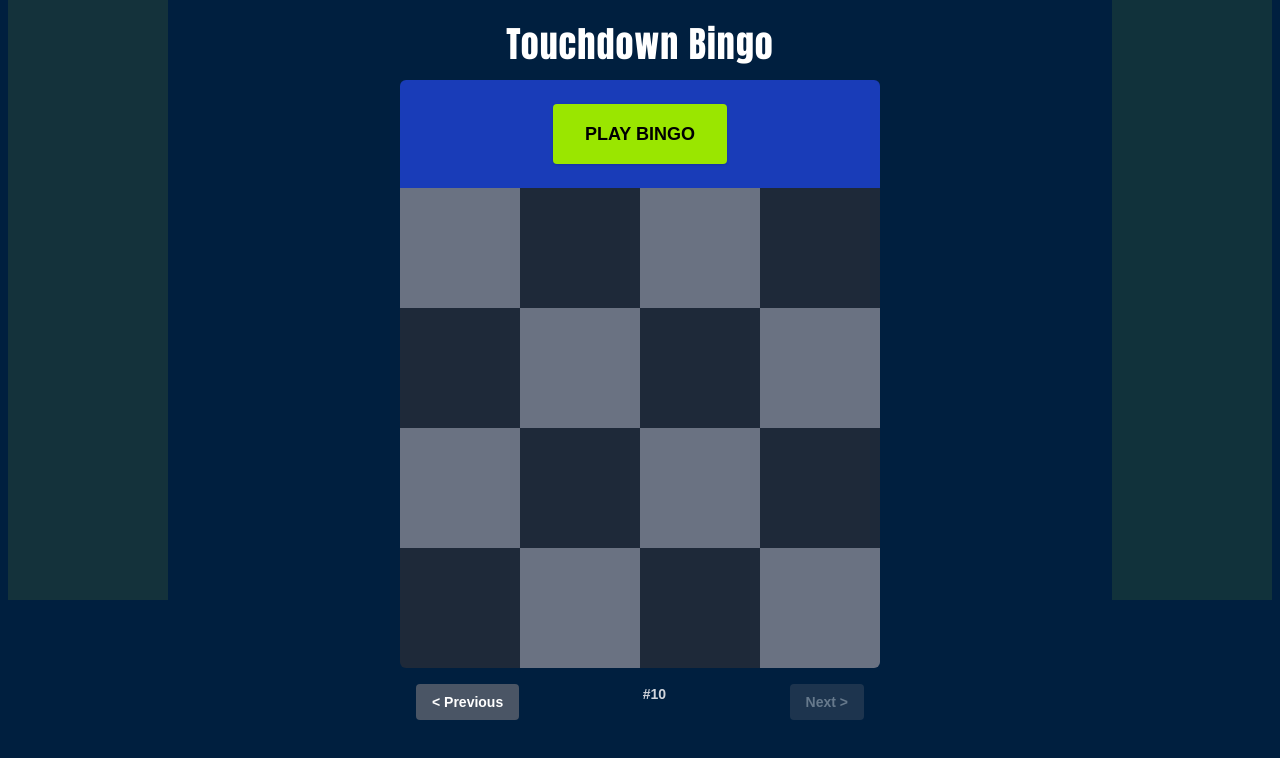
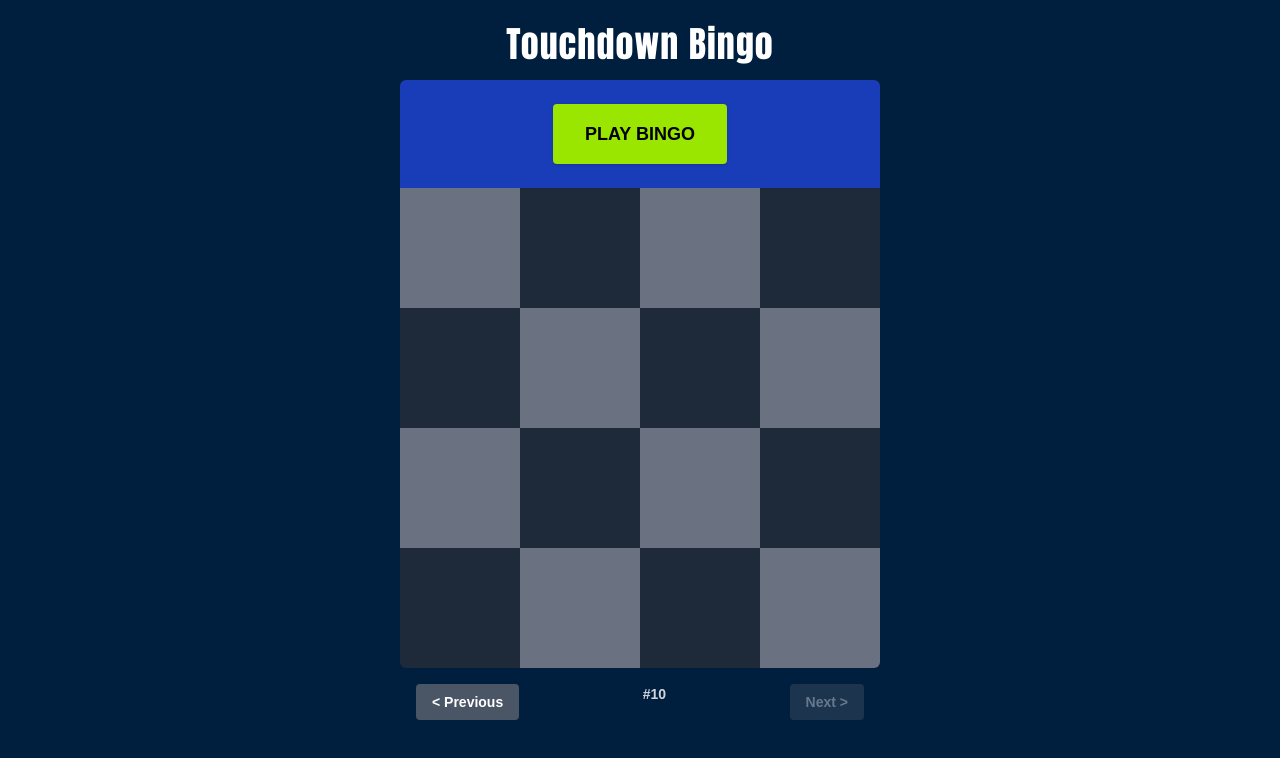
Before and after one commit to vinnypavoni/touchdown-bingo, a Next.js app: page / in a window 1280 px wide. Shown: the top 758 px of the page. Built offline with nearby package versions, Linux system fonts and the light colour scheme.

Commit message:
Remove manual Google Ads for policy review

```diff
--- a/app/page.tsx
+++ b/app/page.tsx
@@ -232,22 +232,7 @@ export default function Home() {
 
   return (
     <div className="min-h-screen pt-6 pb-2 text-center flex flex-col items-center gap-4 bg-[#001f3f] text-white">
-      <div className="fixed top-0 left-0 h-full flex items-start px-2 z-50 hidden md:flex">
-        <GoogleAd
-          adClient="ca-pub-8274422118651919"
-          adSlot="5963260153"
-          style={{ width: '160px', height: '600px', backgroundColor: 'rgba(191, 227, 30, 0.1)' }}
-        />
-      </div>
 
-      {/* Right Ad */}
-      <div className="fixed top-0 right-0 h-full flex items-start px-2 z-50 hidden md:flex">
-        <GoogleAd
-          adClient="ca-pub-8274422118651919"
-          adSlot="1864233044"
-          style={{ width: '160px', height: '600px', backgroundColor: 'rgba(170, 223, 34, 0.1)' }}
-        />
-      </div>
 
       <h1 className="text-4xl font-bold" style={{ fontFamily: 'Impact', letterSpacing: '1px' }}>
         Touchdown Bingo
```
